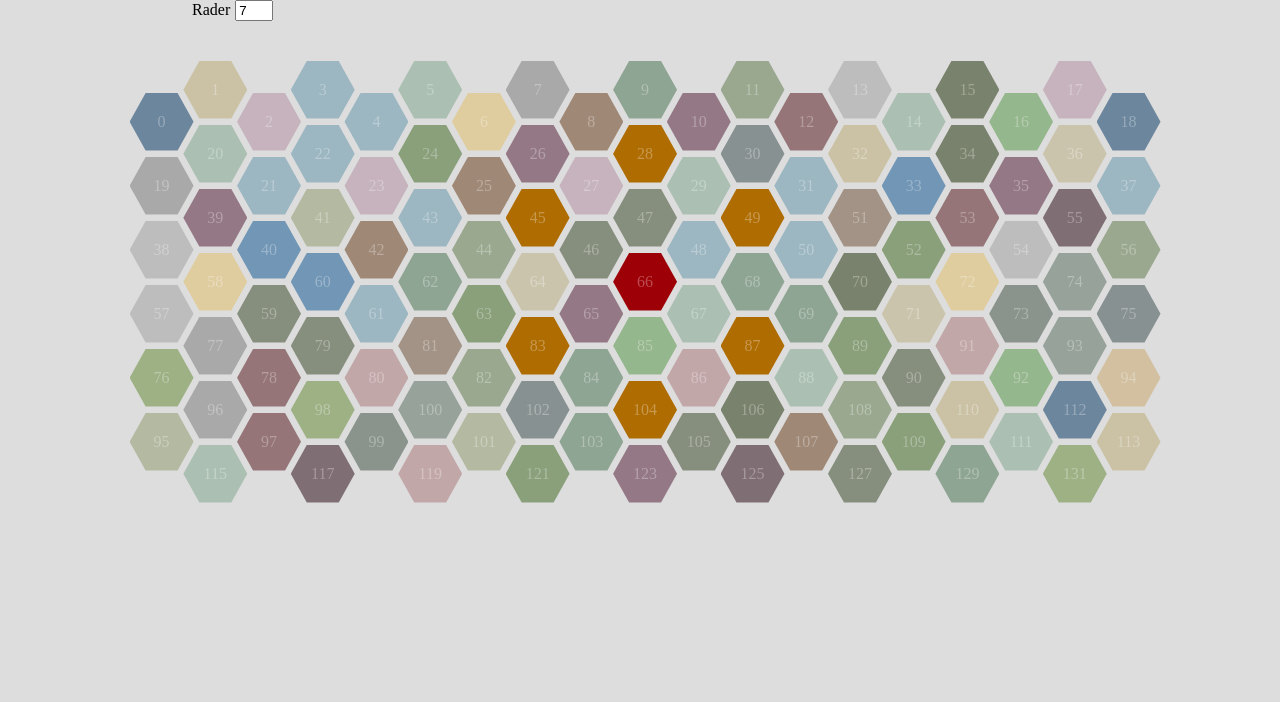
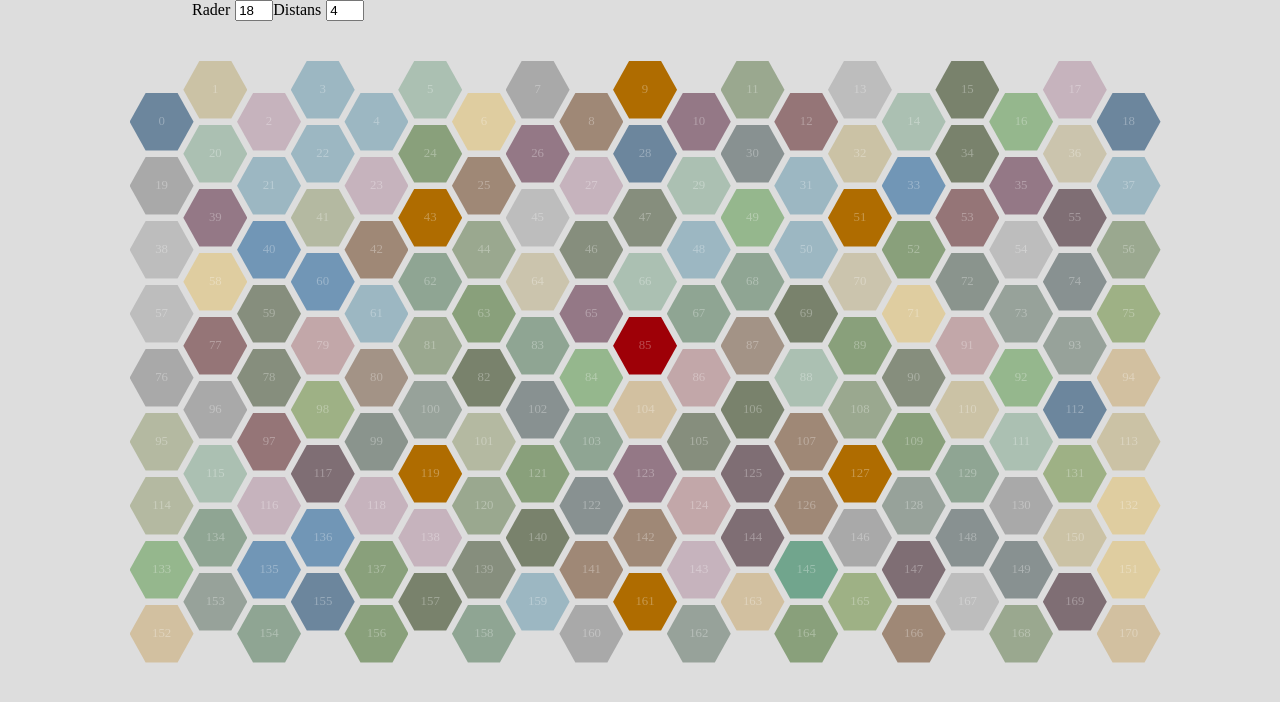
Before and after one commit to erikbjoern/boardgame-prototyping, a Vue app: page / in a window 1280 px wide. Shown: the top 702 px of the page. Built offline with nearby package versions, Linux system fonts and the light colour scheme.

Commit message:
correct support for any amount of rows between min/max

```diff
--- a/src/App.vue
+++ b/src/App.vue
@@ -2,15 +2,14 @@
   <div>
     <div style="margin-left: 15vw">
       <label htmlFor="rows">Rader</label>
-      <input id="rows" type="number" min="7" max="21" v-model="actualRows" />
+      <input id="rows" type="number" min="7" max="21" v-model="visibleRows" />
+      <label htmlFor="distance" min="1">Distans</label>
+      <input id="distance" type="number" :max="villageDistanceMaximum" v-model="villageDistance" />
 
       <!-- DENNA GÅR INTE ATT ÄNDRA FÖRRÄN MAN FÅR SASS-VARIABELN TILL JAVASCRIPT -->
       <!-- <label htmlFor="columns">Kolumner</label>
     <input id="columns" type="number" min="7" step="2" v-model="columns" /> -->
 
-      <!-- DENNA GÅR INTE ATT ÄNDRA JUST NU - FÄRGERNA/KLASSEN UPPDATERAS INTE -->
-      <!-- <label htmlFor="distance" min="1">Distans</label>
-    <input id="distance" type="number" :max="Math.floor(rows / 2)" v-model="villageDistance" /> -->
     </div>
     <ul class="hex-grid__list">
       <li v-for="hex in hexes" :key="hex" class="hex-grid__item">
@@ -18,9 +17,7 @@
           class="hex-grid__content"
           :style="
             `background-color: ${
-              hex == Math.floor(hexCount() / 2)
-                ? '#9e0007'
-                : `${randomColor()}9a`
+              isCenter(hex) ? '#9e0007' : `${randomColor()}9a`
             };`
           "
           :class="{
@@ -40,9 +37,9 @@ export default {
   name: "App",
   data() {
     return {
-      columns: 19, //ska alltid vara ett udda tal - se till att ändra i CSS-variabeln också om denna ska ändras
-      actualRows: 7, //ska alltid egentligen alltid vara ett udda tal, men vår method kringgår det
-      villageDistance: 2, //kan vara 2-4 ungefär
+      columns: 19, //se till att ändra i CSS-variabeln också om denna ska ändras
+      visibleRows: 18,
+      villageDistance: 4, //kan vara 2-4 ungefär
       colors: [
         "#67A05A",
         "#8baf97",
@@ -87,8 +84,11 @@ export default {
       return array;
     },
     rows() {
-      return this.actualRows % 2 == 1 ? this.actualRows : this.actualRows - 1;
+      return Math.ceil(this.visibleRows / 2);
     },
+    villageDistanceMaximum() {
+      return Math.ceil(this.visibleRows / 4 - 1)
+    }
   },
   methods: {
     hexCount() {
@@ -97,23 +97,44 @@ export default {
     randomColor() {
       return this.colors[Math.floor(Math.random() * this.colors.length)];
     },
+    isCenter(hex) {
+      return this.rows % 2
+        ? hex == Math.floor(this.hexCount() / 2)
+        : [
+          Math.floor(this.hexCount() / 2) - Math.ceil(this.columns / 2),
+          Math.floor(this.hexCount() / 2) - Math.ceil(this.columns / 2) + 1,
+          Math.floor(this.hexCount() / 2) - Math.ceil(this.columns / 2) - 1,
+          Math.floor(this.hexCount() / 2) + Math.floor(this.columns / 2),
+        ].some(n => n == hex);
+    },
     isOverflowing(hex) {
-      return this.actualRows % 2 == 1
-        ? hex >= this.hexCount() - this.columns && hex % 2 !== this.columns % 2
-        : false;
+      return this.visibleRows % 2 == 1
+        ? hex >= this.hexCount() - this.columns && hex % 2 !== this.rows % 2
+        : false
     },
     isVillageHex(hex) {
-      const halfCount = Math.floor((this.hexCount()) / 2);
-      const dist = this.villageDistance;
+      const halfCount = Math.floor(this.hexCount() / 2);
+      const dist = parseInt(this.villageDistance)
 
-      return [
-        halfCount - this.columns * (dist - 1) - dist,
-        halfCount - this.columns * dist,
-        halfCount - this.columns * (dist - 1) + dist,
-        halfCount + this.columns * (dist - 1 - (dist % 2)) + dist,
-        halfCount + this.columns * dist,
-        halfCount + this.columns * (dist - 1 - (dist % 2)) - dist,
-      ].some((n) => n == hex);
+      return this.rows % 2 == 1
+        ? [
+
+            halfCount - this.columns * (Math.floor(dist / 2) + (dist % 2)) - dist,
+            // halfCount - this.columns * (dist - 1) - dist,
+            halfCount - this.columns * dist,
+            halfCount - this.columns * (Math.floor(dist / 2) + (dist % 2)) + dist,
+            halfCount + this.columns * (Math.floor(dist / 2)) + dist,
+            halfCount + this.columns * dist,
+            halfCount + this.columns * (Math.floor(dist / 2)) - dist,
+          ].some((n) => n == hex)
+        : [
+            halfCount - Math.ceil(this.columns * (dist + 1 - (dist % 2)) / 2) - (dist + 1),
+            halfCount - Math.ceil(this.columns * (2 * dist + 1) / 2),
+            halfCount - Math.ceil(this.columns * (dist + 1 - (dist % 2)) / 2) + (dist + 1),
+            halfCount + Math.floor(this.columns * (dist - 1 + (dist % 2)) / 2) + (dist + 1),
+            halfCount + Math.floor(this.columns * (2 * dist + 1) / 2),
+            halfCount + Math.floor(this.columns * (dist - 1 + (dist % 2)) / 2) - (dist + 1),
+        ].some((n) => n == hex)
     },
   },
   filters: {
@@ -121,6 +142,16 @@ export default {
       return hex > 184 && (hex - 184) % 2 == 0 ? 184 + (hex - 184) / 2 : hex;
     },
   },
+  watch: {
+    visibleRows(newValue, oldValue) {
+
+      if (this.villageDistance > this.villageDistanceMaximum)
+        this.villageDistance = this.villageDistanceMaximum
+
+      if (newValue > oldValue && oldValue == 8 && this.villageDistance == 1)
+        this.villageDistance = 2
+    }
+  }
 };
 </script>
 
@@ -193,5 +224,6 @@ input {
   height: 100%;
   width: 100%;
   clip-path: polygon(75% 0, 100% 50%, 75% 100%, 25% 100%, 0 50%, 25% 0);
+  font-size: 1vw;
 }
 </style>
```
